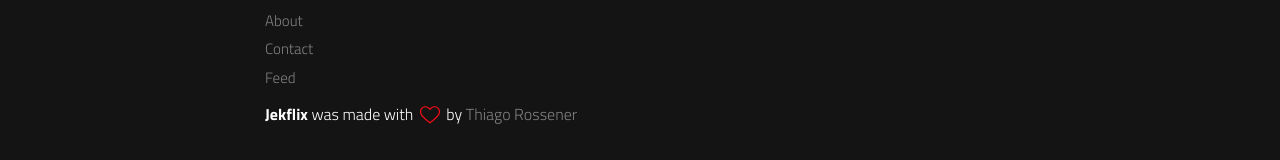
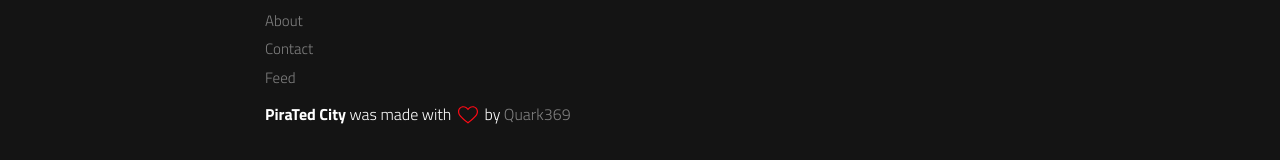
Before and after one commit to PiraTedCity/PiraTedCity.github.io, a Jekyll site: the page built from index.html, in a window 1280 px wide and 900 px high, scrolled down 877 px. Shown: the part 737-897 px from the top of the window. Built offline with Jekyll 4.4.1, drawn with Linux system fonts in a browser that asks for light colours; a script that is not in the unit is left out.

Commit message:
Update footer.html

```diff
--- a/_includes/footer.html
+++ b/_includes/footer.html
@@ -35,7 +35,7 @@
     {% include links.html %}
 
     <p>
-      <span>Jekflix</span> was made with <svg class="love"><use xlink:href="#icon-heart"></use></svg> by <a href="https://rossener.com" target="_blank" class="creator">Thiago Rossener</a>
+      <span>PiraTed City</span> was made with <svg class="love"><use xlink:href="#icon-heart"></use></svg> by <a href="https://RituRajPratapSingh.cf" target="_blank" class="creator">Quark369</a>
     </p>
 </footer>
 
```
